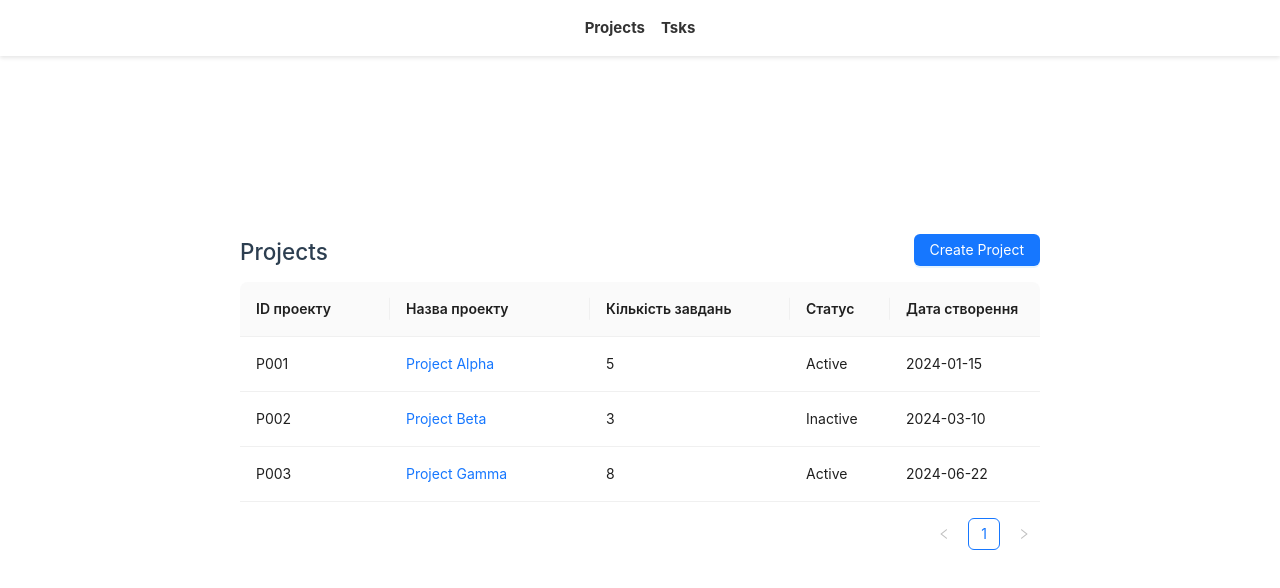
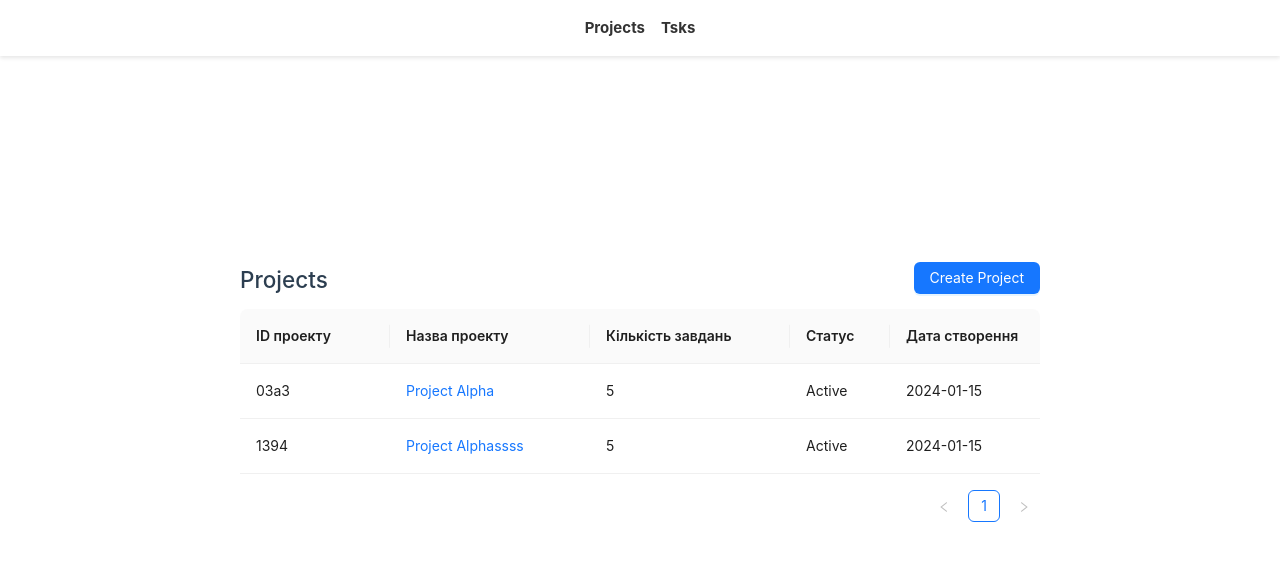
Before and after one commit to Tristwch/payalna-test-task, a Vue app: page / in a window 1280 px wide. Shown: the top 588 px of the page. Built offline with nearby package versions, Linux system fonts and the light colour scheme; data requests are answered from the project's data file; the HTML template or start-up script is replaced by a standard one.

Commit message:
init axios

```diff
--- /dev/null
+++ b/db.json
@@ -0,0 +1,18 @@
+{
+  "projects": [
+    {
+      "id": "03a3",
+      "projectName": "Project Alpha",
+      "taskCount": 5,
+      "status": "Active",
+      "creationDate": "2024-01-15"
+    },
+    {
+      "id": "1394",
+      "projectName": "Project Alphassss",
+      "taskCount": 5,
+      "status": "Active",
+      "creationDate": "2024-01-15"
+    }
+  ]
+}
--- a/package.json
+++ b/package.json
@@ -16,6 +16,7 @@
   "dependencies": {
     "@ant-design/icons-vue": "^7.0.1",
     "ant-design-vue": "^4.2.6",
+    "axios": "^1.7.9",
     "pinia": "^2.2.6",
     "vue": "^3.5.13",
     "vue-router": "^4.4.5"
--- /dev/null
+++ b/src/api/index.ts
@@ -0,0 +1,23 @@
+import axios from 'axios'
+
+const baseURL: string = 'http://localhost:3000/'
+
+export const axiosApiInstance = axios.create({
+  baseURL: baseURL,
+  paramsSerializer: {
+    indexes: null,
+  },
+})
+
+axiosApiInstance.interceptors.response.use(
+  (response) => response,
+  (error) => {
+    if (error.response) {
+      console.error(`HTTP Error: ${error.response.status}`)
+      console.error(`Message: ${error.response.data.message || 'Unknown error'}`)
+    } else {
+      console.error('Network Error:', error.message)
+    }
+    return Promise.reject(error)
+  },
+)
--- a/src/components/projects/CProjectsTable.vue
+++ b/src/components/projects/CProjectsTable.vue
@@ -19,8 +19,9 @@
   </a-table>
 </template>
 <script lang="ts" setup>
-import { ref } from 'vue'
+import { onMounted, ref } from 'vue'
 import type { TableColumnsType } from 'ant-design-vue'
+import { getProjects } from '../../services/projects'
 
 const columns = ref<TableColumnsType>([
   {
@@ -60,32 +61,27 @@
     width: 150,
   },
 ])
-const data = [
-  {
-    key: '1',
-    projectId: 'P001',
-    projectName: 'Project Alpha',
-    taskCount: 5,
-    status: 'Active',
-    creationDate: '2024-01-15',
-  },
-  {
-    key: '2',
-    projectId: 'P002',
-    projectName: 'Project Beta',
-    taskCount: 3,
-    status: 'Inactive',
-    creationDate: '2024-03-10',
-  },
-  {
-    key: '3',
-    projectId: 'P003',
-    projectName: 'Project Gamma',
-    taskCount: 8,
-    status: 'Active',
-    creationDate: '2024-06-22',
-  },
-]
+const data = ref([])
+
+async function fetchProjects() {
+  try {
+    const projects = await getProjects()
+    data.value = projects.map((project) => ({
+      key: project.id,
+      projectId: project.id,
+      projectName: project.projectName,
+      taskCount: project.taskCount,
+      status: project.status,
+      creationDate: project.creationDate,
+    }))
+  } catch (error) {
+    console.error('Failed to fetch projects:', error)
+  }
+}
+
+onMounted(() => {
+  fetchProjects()
+})
 
 function handleResizeColumn(w, col) {
   col.width = w
--- /dev/null
+++ b/src/services/projects.ts
@@ -0,0 +1,19 @@
+import { axiosApiInstance } from '@/api'
+import type { IProjects } from '@/types/projects'
+
+export const getProjects = async (): Promise<IProjects[]> => {
+  const response = await axiosApiInstance.get<IProjects[]>('projects')
+  return response.data
+}
+
+export const createProject = async (): Promise<void> => {
+  await axiosApiInstance.get('projects')
+}
+
+export const updateProject = async (): Promise<void> => {
+  await axiosApiInstance.get('projects')
+}
+
+export const deleteProject = async (): Promise<void> => {
+  await axiosApiInstance.get('projects')
+}
--- /dev/null
+++ b/src/types/projects.ts
@@ -0,0 +1,7 @@
+export interface IProjects {
+  id: string
+  projectName: string
+  taskCount: number
+  status: string
+  creationDate: string
+}
```
Also changed, not shown: 1 other file (tests, documents, lock files or other folders).
